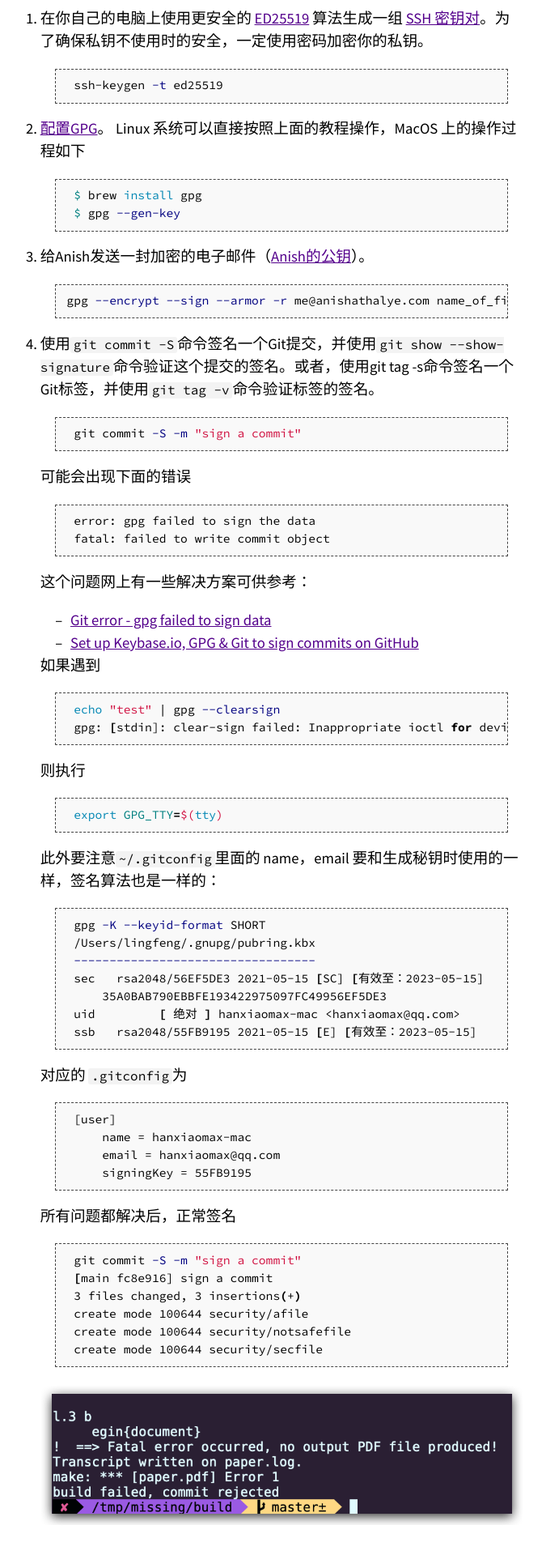
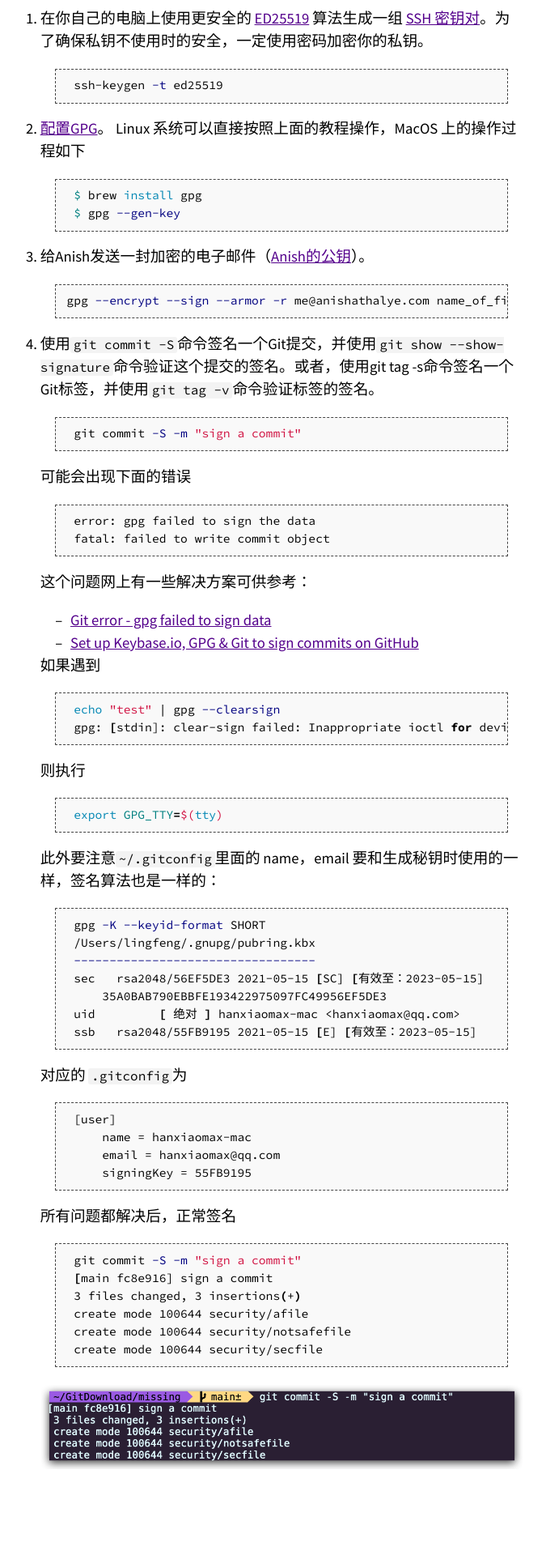
Before and after one commit to missing-semester-cn/missing-semester-cn.github.io, a Jekyll site: the page built from _2020/solutions/security-solution.md, in a window 1280 px wide. Shown: the part 2334-4254 px from the top of the page at 81% size, without its empty margins (301-976 px from the left). Built offline with Jekyll 4.4.1, drawn with Linux system fonts in a browser that asks for light colours; after the commit the page ends 4186 px from its top, so only the background shows below that.

Commit message:
security solution fix image

````diff
--- a/_2020/solutions/security-solution.md
+++ b/_2020/solutions/security-solution.md
@@ -144,4 +144,4 @@ gpg --encrypt --sign --armor -r me@anishathalye.com name_of_fil
     create mode 100644 security/notsafefile
     create mode 100644 security/secfile
   ```
-  ![1.png]({{site.url}}/2020/solutions/images/8/1.png)
+  ![1.png]({{site.url}}/2020/solutions/images/9/1.png)
````
